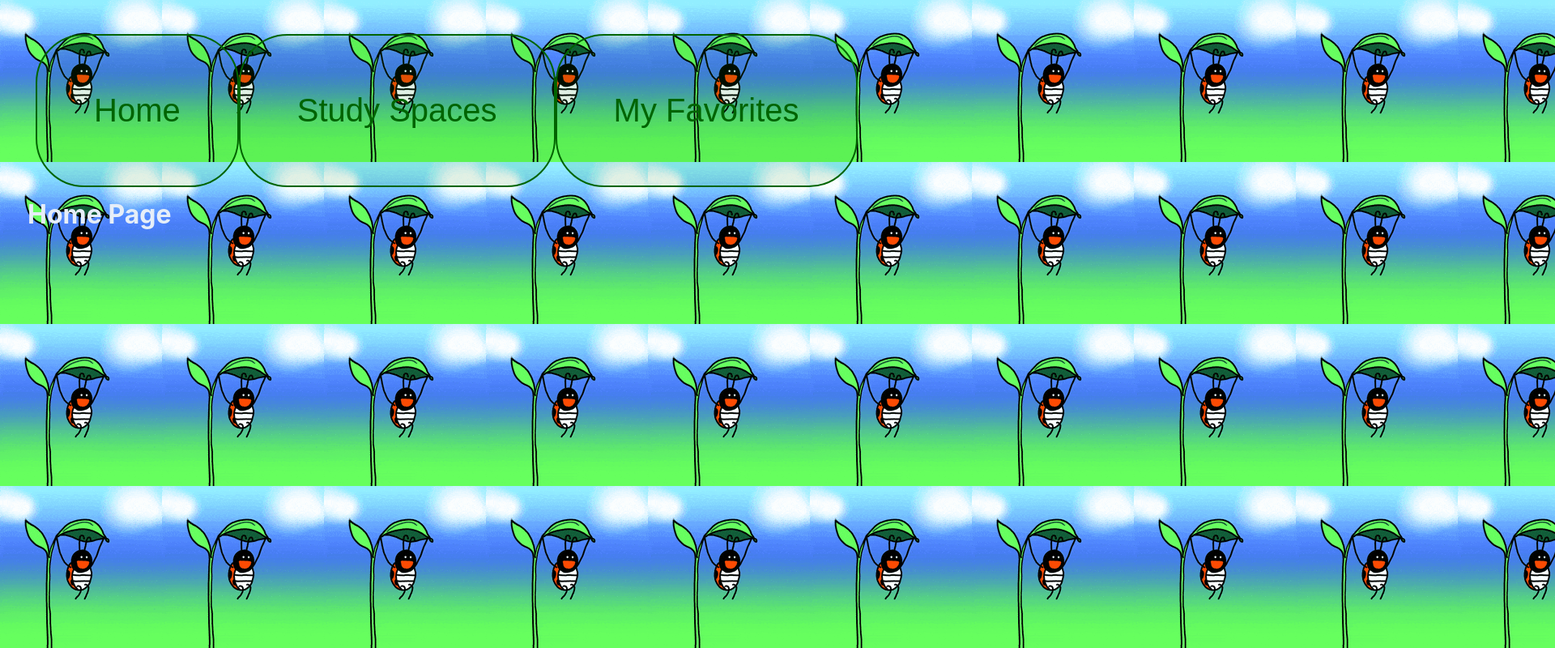
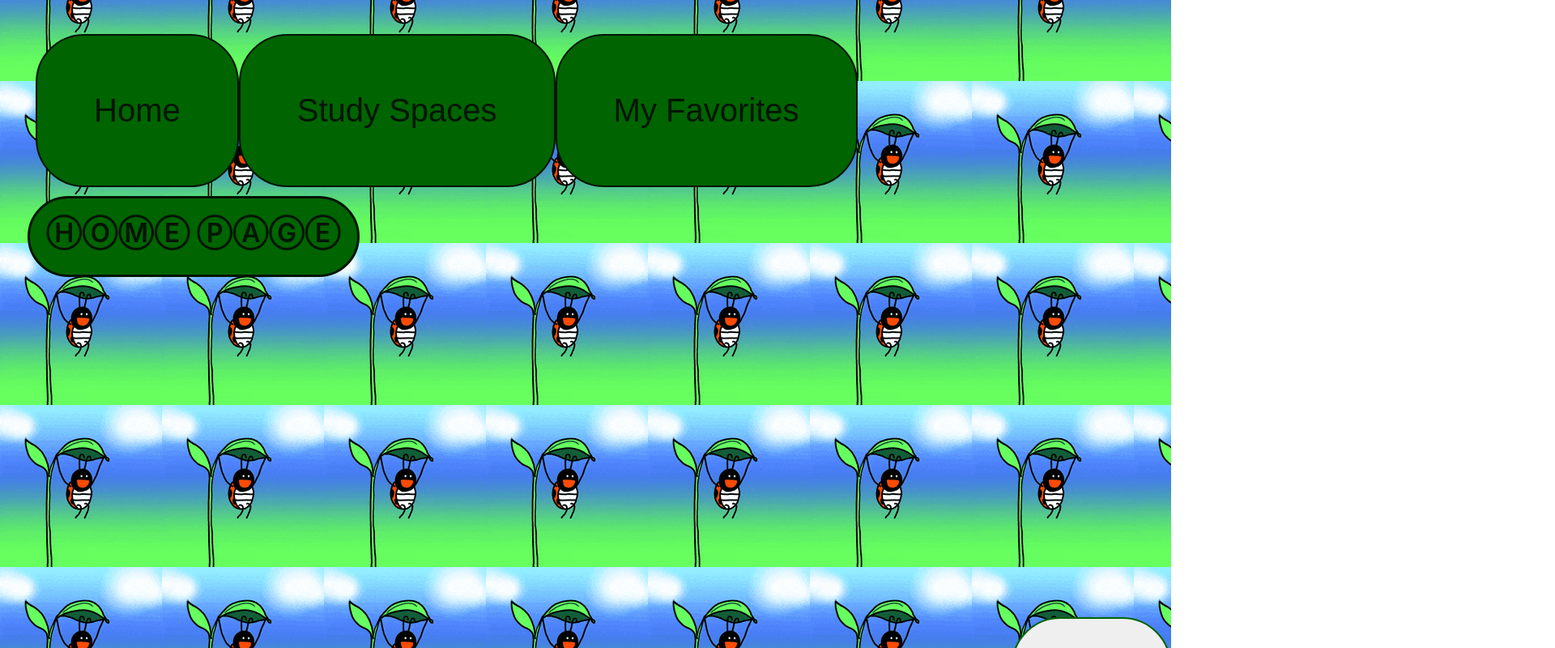
Before and after one commit to LissAponte/PRO150-SC2, a React (Vite) app in the folder frontend/study-space-app/: page / in a window 1280 px wide. Shown: the top 800 px of the page at 81% size, 1920 px wide, since content can reach past the window. Built offline with nearby package versions, Linux system fonts and the light colour scheme.

Commit message:
Style changes

```diff
--- a/frontend/study-space-app/index.css
+++ b/frontend/study-space-app/index.css
@@ -24,8 +24,8 @@ body {
 	-moz-osx-font-smoothing: grayscale;
 	background: linear-gradient(180deg, #062405 0%, #051305 50%, #020e05 100%);
 	background-image: url("./200w.gif");
+	background-position: 0rcap;
 	background-size: fixed;
-	color: #e6eef8;
 	line-height: 1.45;
 	-webkit-tap-highlight-color: transparent;
 }
@@ -37,6 +37,18 @@ body {
 	min-height: 100vh;
 	align-items: center;
 	padding: 2rem 1rem;
+}
+
+#root h1 {
+	color: rgb(4, 21, 4);
+	font-weight: 600;
+	border: solid rgb(4, 21, 4);
+	border-radius: 60px;
+	padding: 20px;
+	width: 410px;
+	height: 100px;
+	background-color:  darkgreen;
+
 }
 
 .app-container {
@@ -95,17 +107,17 @@ body {
 	cursor: pointer;
 	font-weight: 600;
 }
-.btn.secondary { background: transparent; color: var(--accent); border: 1px solid rgba(96,165,250,0.12); }
-.btn.ghost { background: transparent; color: var(--muted); border: 1px dashed rgba(255,255,255,0.03); }
+.btn.secondary { background: solid; color: var(--accent); border: 1px solid rgba(96,165,250,0.12); }
+.btn.ghost { background: solid; color: var(--muted); border: 1px dashed rgba(255,255,255,0.03); }
 .btn:active { transform: translateY(1px); }
 
 
 .home-btn, .study-spaces-btn, .login-btn, .register-btn, .favorites-btn {
 	font-size: 0.9rem;
 	padding: 0.4rem 0.7rem;
-	color: darkgreen;
-	border:  2px solid darkgreen;
-	background: rgba(0, 128, 0, 0.1);
+	color: rgb(4, 21, 4);
+	border:  2px solid rgb(4, 21, 4);
+	background-color: darkgreen;
 	border-radius: 60px;
 	cursor : pointer;
 	padding: 70px;
@@ -115,6 +127,7 @@ body {
 	top: 10px;
 	left: 10px;
 
+
 }
 
 .profile-btn {
@@ -122,15 +135,15 @@ body {
 	padding: 0.4rem 0.7rem;
 	color: darkgreen;
 	border:  2px solid darkgreen;
-	background: rgba(0, 128, 0, 0.1);
+	background: solid rgba(0, 128, 0, 0.1);
 	border-radius: 60px;
 	cursor : pointer;
 	padding: 40px;
 	font-size: 40px;
 	justify-content: center;
 	position: relative;
-	top: 480px;
-	left: 1360px;
+	top: 700px;
+	left: 200px;
 }
 
 
--- a/frontend/study-space-app/src/pages/Home.jsx
+++ b/frontend/study-space-app/src/pages/Home.jsx
@@ -1,3 +1,3 @@
 export default function Home() {
-  return <h1>Home Page</h1>;
+  return <h1>ⒽⓄⓂⒺ ⓅⒶⒼⒺ</h1>;
 }
```
